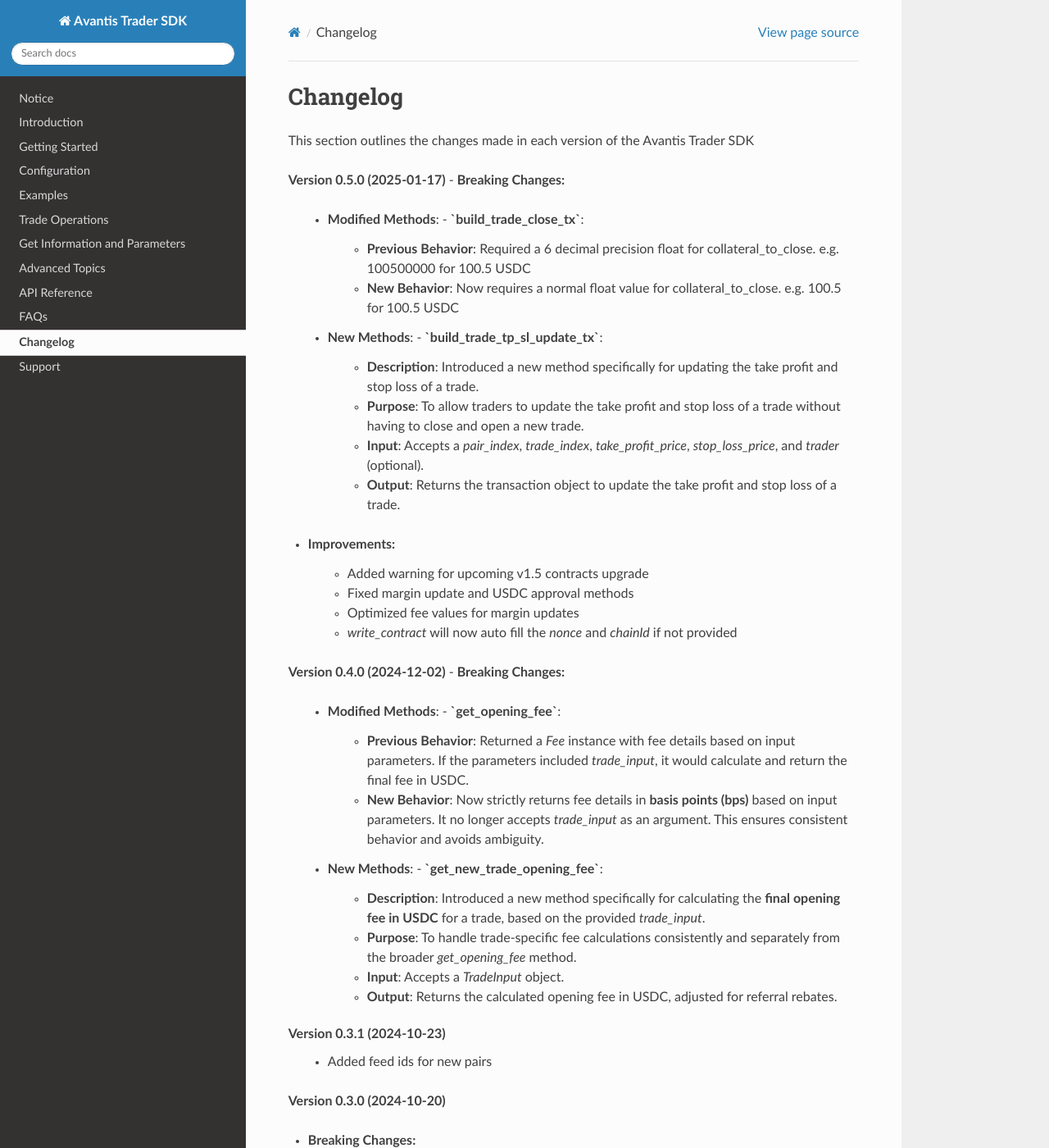
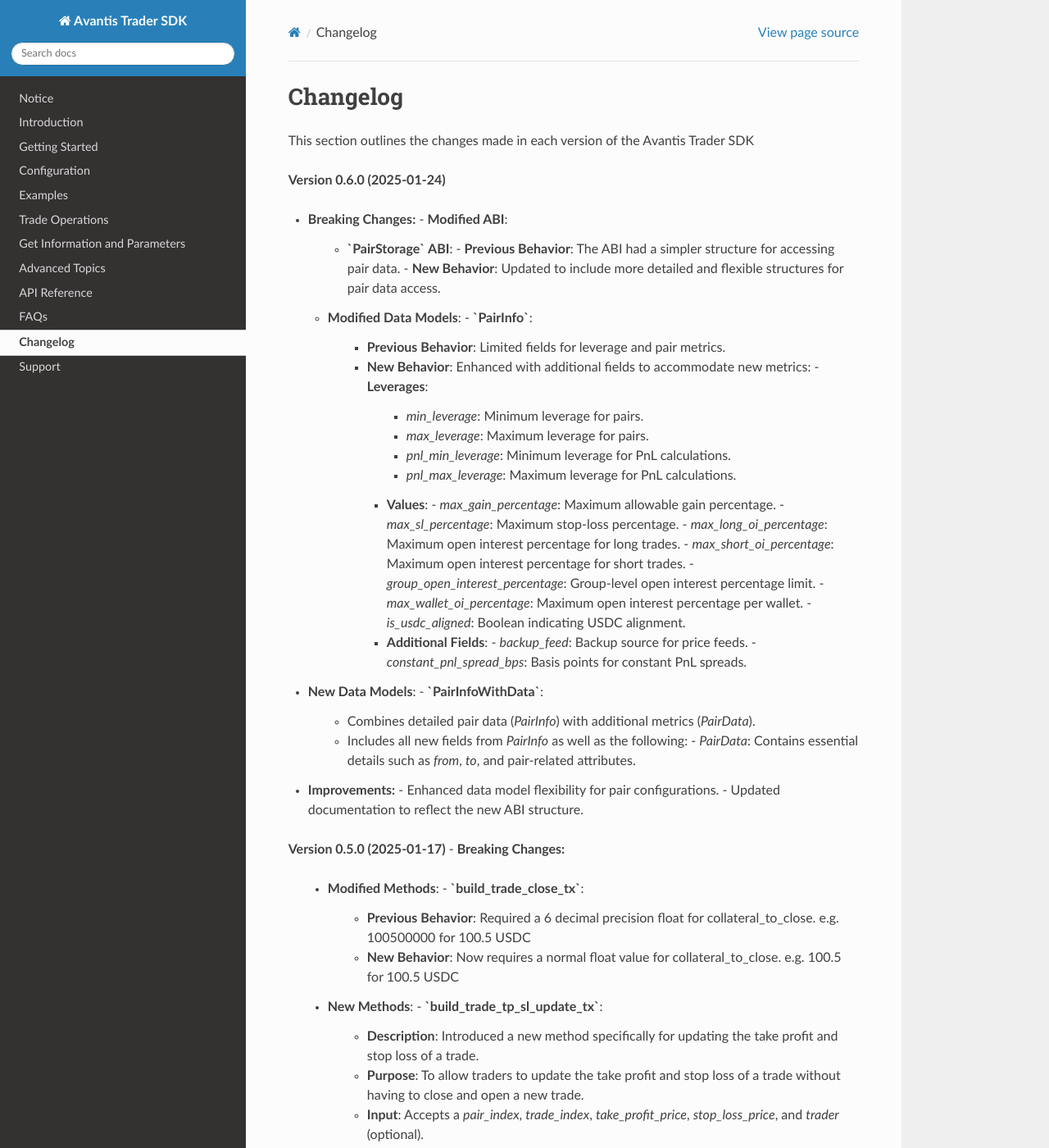
Before and after one commit to Avantis-Labs/avantis_trader_sdk, a Sphinx documentation site: the page built from docs/source/changelog.rst, in a window 1280 px wide and 1400 px high. Shown: the whole window at 82% size. Built offline with Sphinx 7.4.7 and the Read the Docs theme 3.1.0, drawn with Linux system fonts in a browser that asks for light colours; pages that are not in the unit, such as notebooks, are missing from menus.

Commit message:
Update changelog.rst

```diff
--- a/docs/source/changelog.rst
+++ b/docs/source/changelog.rst
@@ -2,6 +2,48 @@
 ---------
 
 This section outlines the changes made in each version of the Avantis Trader SDK
+
+**Version 0.6.0 (2025-01-24)**
+
+- **Breaking Changes:**
+  - **Modified ABI**:
+    - **`PairStorage` ABI**:
+      - **Previous Behavior**: The ABI had a simpler structure for accessing pair data.
+      - **New Behavior**: Updated to include more detailed and flexible structures for pair data access.
+
+  - **Modified Data Models**:
+    - **`PairInfo`**:
+      - **Previous Behavior**: Limited fields for leverage and pair metrics.
+      - **New Behavior**: Enhanced with additional fields to accommodate new metrics:
+        - **Leverages**:
+          - `min_leverage`: Minimum leverage for pairs.
+          - `max_leverage`: Maximum leverage for pairs.
+          - `pnl_min_leverage`: Minimum leverage for PnL calculations.
+          - `pnl_max_leverage`: Maximum leverage for PnL calculations.
+
+        - **Values**:
+          - `max_gain_percentage`: Maximum allowable gain percentage.
+          - `max_sl_percentage`: Maximum stop-loss percentage.
+          - `max_long_oi_percentage`: Maximum open interest percentage for long trades.
+          - `max_short_oi_percentage`: Maximum open interest percentage for short trades.
+          - `group_open_interest_percentage`: Group-level open interest percentage limit.
+          - `max_wallet_oi_percentage`: Maximum open interest percentage per wallet.
+          - `is_usdc_aligned`: Boolean indicating USDC alignment.
+
+        - **Additional Fields**:
+          - `backup_feed`: Backup source for price feeds.
+          - `constant_pnl_spread_bps`: Basis points for constant PnL spreads.
+
+- **New Data Models**:
+  - **`PairInfoWithData`**:
+    - Combines detailed pair data (`PairInfo`) with additional metrics (`PairData`).
+    - Includes all new fields from `PairInfo` as well as the following:
+      - `PairData`: Contains essential details such as `from`, `to`, and pair-related attributes.
+
+- **Improvements:**
+  - Enhanced data model flexibility for pair configurations.
+  - Updated documentation to reflect the new ABI structure.
+
 
 **Version 0.5.0 (2025-01-17)**
 - **Breaking Changes:**
```
